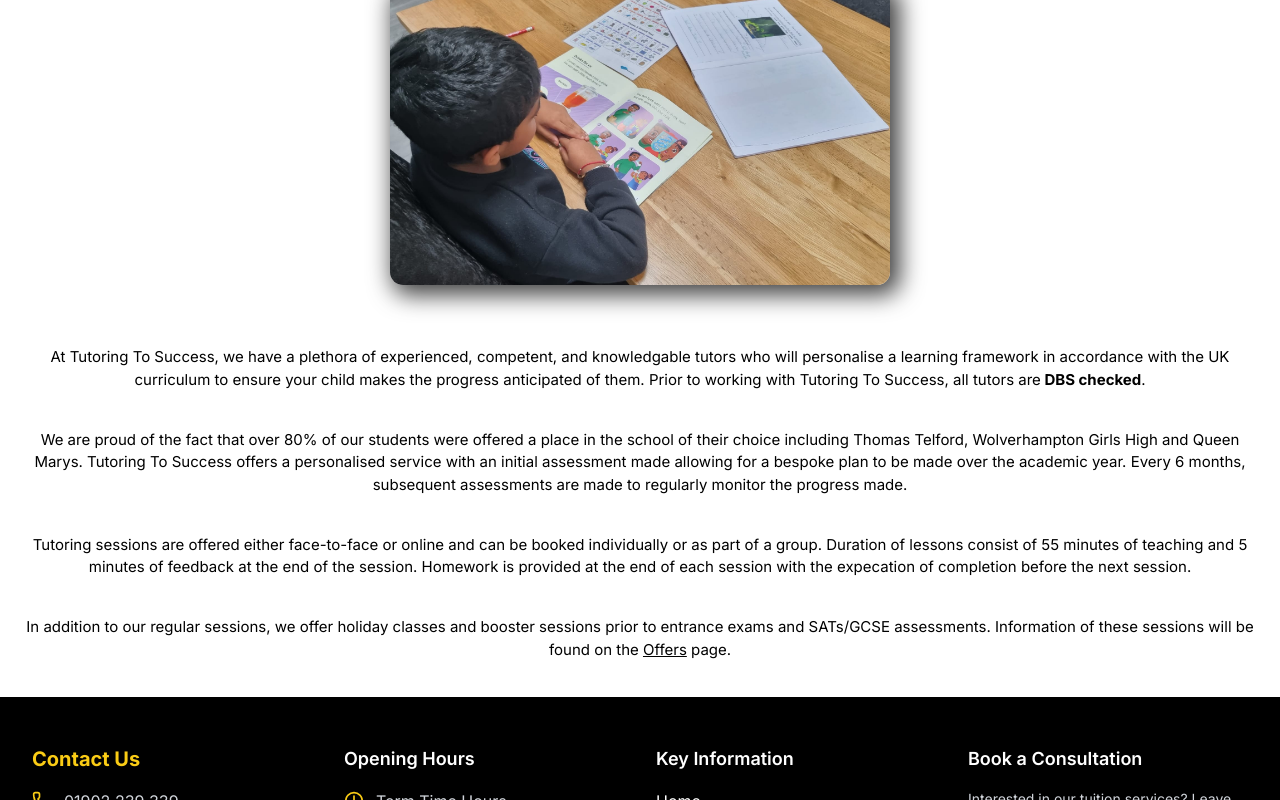
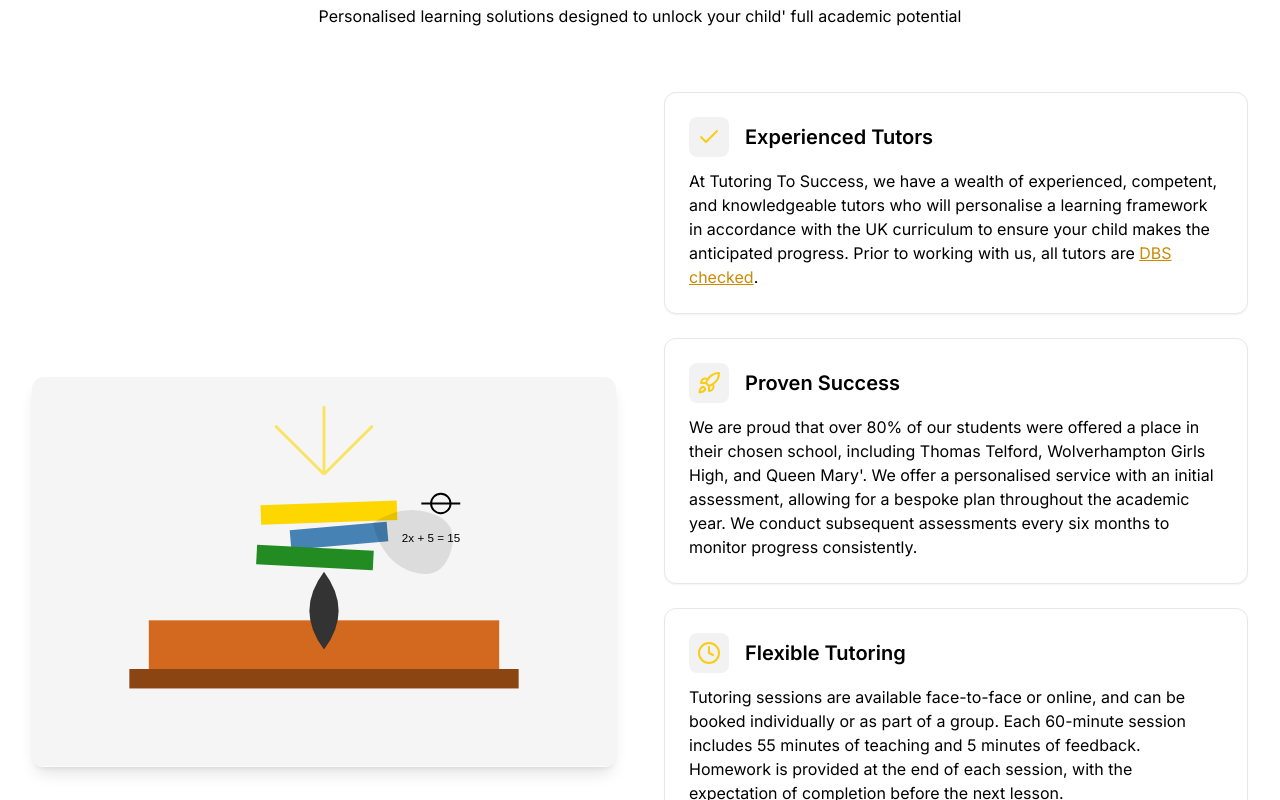
Before and after one commit to ranjsidhu/tts, a Next.js app: page /about in a window 1280 px wide. Shown: the part 220-1020 px from the top of the page. Built offline with nearby package versions, Linux system fonts and the light colour scheme.

Commit message:
feat: modernise about us page

```diff
--- a/app/about/AboutPage.tsx
+++ b/app/about/AboutPage.tsx
@@ -1,91 +1,113 @@
 "use client";
 
-import { useRouter } from "next/navigation";
-import { AppRouterInstance } from "next/dist/shared/lib/app-router-context.shared-runtime";
-import Image from "next/image";
-import j3 from "../assets/j3.jpeg";
 import Layout from "../components/layout/Layout";
-import "./about.css";
+import { BookOpen, Check, Clock, Rocket } from "lucide-react";
+import Link from "next/link";
+import AboutUsSVG from "./AboutUsSVG";
 
 export default function AboutPage() {
-  const router: AppRouterInstance = useRouter();
-
   return (
     <Layout>
-      <div className="about">
-        <br />
-        <h1 className="about-title">About Us</h1>
-        <br />
-        <div className="about-image-wrapper">
-          <Image
-            priority
-            src={j3}
-            alt="Child studying"
-            className="about-image"
-          />
+      <div className="max-w-7xl mx-auto px-4 py-12">
+        {/* Hero Section */}
+        <div className="text-center mb-16">
+          <h1 className="text-4xl md:text-5xl font-bold mb-4 text-black">
+            About Tutoring To Success
+          </h1>
+          <p className="text-grey-600 max-w-2xl mx-auto">
+            Personalised learning solutions designed to unlock your child&apos;
+            full academic potential
+          </p>
         </div>
-        <br />
 
-        <div className="about-text-items">
-          <div>
-            <p className="text-item">
-              At Tutoring To Success, we have a plethora of experienced,
-              competent, and knowledgable tutors who will personalise a learning
-              framework in accordance with the UK curriculum to ensure your
-              child makes the progress anticipated of them. Prior to working
-              with Tutoring To Success, all tutors are
-              <b>
+        {/* Content Container */}
+        <div className="grid md:grid-cols-2 gap-12 items-center">
+          {/* Image Section */}
+          <div className="rounded-xl overflow-hidden shadow-lg">
+            <AboutUsSVG />
+          </div>
+
+          {/* Text Section */}
+          <div className="space-y-6">
+            {/* Key Information Cards */}
+            <div className="bg-white rounded-xl shadow-sm border border-grey-100 p-6">
+              <div className="flex items-center gap-4 mb-3">
+                <div className="p-2 bg-black/5 rounded-lg text-yellow-400">
+                  <Check className="w-6 h-6" />
+                </div>
+                <h3 className="text-xl font-semibold">Experienced Tutors</h3>
+              </div>
+              <p className="text-grey-600">
+                At Tutoring To Success, we have a wealth of experienced,
+                competent, and knowledgeable tutors who will personalise a
+                learning framework in accordance with the UK curriculum to
+                ensure your child makes the anticipated progress. Prior to
+                working with us, all tutors are{" "}
                 <a
-                  href="https://www.mind.org.uk/information-support/legal-rights/dbs-checks-and-your-mental-health/about-dbs-checks/#:~:text=A%20DBS%20check%20is%20a,for%20Disclosure%20and%20Barring%20Service."
+                  href="https://www.gov.uk/criminal-record-checks-become-employer/criminal-record-check-referral-rates"
                   target="_blank"
+                  className="text-yellow-600 hover:text-yellow-700 underline"
                 >
-                  {" "}
                   DBS checked
                 </a>
-              </b>
                 .
               </p>
             </div>
-          <div>
-            <p className="text-item">
-              We are proud of the fact that over 80% of our students were
-              offered a place in the school of their choice including Thomas
-              Telford, Wolverhampton Girls High and Queen Marys. Tutoring To
-              Success offers a personalised service with an initial assessment
-              made allowing for a bespoke plan to be made over the academic
-              year. Every 6 months, subsequent assessments are made to regularly
-              monitor the progress made.
+
+            <div className="bg-white rounded-xl shadow-sm border border-grey-100 p-6">
+              <div className="flex items-center gap-4 mb-3">
+                <div className="p-2 bg-black/5 rounded-lg text-yellow-400">
+                  <Rocket className="w-6 h-6" />
+                </div>
+                <h3 className="text-xl font-semibold">Proven Success</h3>
+              </div>
+              <p className="text-grey-600">
+                We are proud that over 80% of our students were offered a place
+                in their chosen school, including Thomas Telford, Wolverhampton
+                Girls High, and Queen Mary&apos;. We offer a personalised
+                service with an initial assessment, allowing for a bespoke plan
+                throughout the academic year. We conduct subsequent assessments
+                every six months to monitor progress consistently.
               </p>
             </div>
-          <div>
-            <p className="text-item">
-              {" "}
-              Tutoring sessions are offered either face-to-face or online and
-              can be booked individually or as part of a group. Duration of
-              lessons consist of 55 minutes of teaching and 5 minutes of
-              feedback at the end of the session. Homework is provided at the
-              end of each session with the expecation of completion before the
-              next session.
+
+            <div className="bg-white rounded-xl shadow-sm border border-grey-100 p-6">
+              <div className="flex items-center gap-4 mb-3">
+                <div className="p-2 bg-black/5 rounded-lg text-yellow-400">
+                  <Clock className="w-6 h-6" />
+                </div>
+                <h3 className="text-xl font-semibold">Flexible Tutoring</h3>
+              </div>
+              <p className="text-grey-600">
+                Tutoring sessions are available face-to-face or online, and can
+                be booked individually or as part of a group. Each 60-minute
+                session includes 55 minutes of teaching and 5 minutes of
+                feedback. Homework is provided at the end of each session, with
+                the expectation of completion before the next lesson.
               </p>
             </div>
-          <div>
-            <p className="text-item">
-              In addition to our regular sessions, we offer holiday classes and
-              booster sessions prior to entrance exams and SATs/GCSE
-              assessments. Information of these sessions will be found on the{" "}
-              <span
-                className="text-item-link"
-                onClick={() => {
-                  router.push("/offers");
-                }}
+
+            <div className="bg-white rounded-xl shadow-sm border border-grey-100 p-6">
+              <div className="flex items-center gap-4 mb-3">
+                <div className="p-2 bg-black/5 rounded-lg text-yellow-400">
+                  <BookOpen className="w-6 h-6" />
+                </div>
+                <h3 className="text-xl font-semibold">Additional Support</h3>
+              </div>
+              <p className="text-grey-600">
+                In addition to our regular sessions, we offer holiday classes
+                and booster sessions before entrance exams and SATs/GCSE
+                assessments. Information about these special sessions can be
+                found on our{" "}
+                <Link
+                  href="/offers"
+                  className="text-yellow-600 hover:text-yellow-700 underline cursor-pointer"
                 >
                   Offers
-              </span>{" "}
+                </Link>{" "}
                 page.
               </p>
             </div>
-          <div>
-            <p className="text-item"></p>
           </div>
         </div>
       </div>
--- /dev/null
+++ b/app/about/AboutUsSVG.tsx
@@ -0,0 +1,77 @@
+export default function AboutUsSVG() {
+  return (
+    <svg xmlns="http://www.w3.org/2000/svg" viewBox="0 0 600 400" fill="none">
+      {/* Background */}
+      <rect width="600" height="400" fill="#F5F5F5" />
+
+      {/* Desk */}
+      <rect x="100" y="300" width="400" height="20" fill="#8B4513" />
+      <rect x="120" y="250" width="360" height="50" fill="#D2691E" />
+
+      {/* Book Stack */}
+      <rect
+        x="250"
+        y="180"
+        width="100"
+        height="20"
+        fill="#4682B4"
+        transform="rotate(-5)"
+      />
+      <rect
+        x="240"
+        y="160"
+        width="120"
+        height="20"
+        fill="#228B22"
+        transform="rotate(3)"
+      />
+      <rect
+        x="230"
+        y="140"
+        width="140"
+        height="20"
+        fill="#FFD700"
+        transform="rotate(-2)"
+      />
+
+      {/* Student Silhouette */}
+      <path
+        d="M300 200
+       Q330 240, 300 280
+       Q270 240, 300 200Z"
+        fill="#333333"
+      />
+
+      {/* Thought Bubble */}
+      <path
+        d="M350 150
+       Q380 130, 410 140
+       Q440 150, 430 180
+       Q420 210, 390 200
+       Q360 190, 350 150Z"
+        fill="rgba(0,0,0,0.1)"
+      />
+
+      {/* Math and Science Elements */}
+      <text x="380" y="170" fontFamily="Arial" fontSize="12" fill="#000">
+        2x + 5 = 15
+      </text>
+      <circle
+        cx="420"
+        cy="130"
+        r="10"
+        stroke="#000"
+        strokeWidth="2"
+        fill="none"
+      />
+      <path d="M400 130 L440 130" stroke="#000" strokeWidth="2" />
+
+      {/* Rays of Light/Inspiration */}
+      <g stroke="#FFD700" strokeWidth="3" opacity="0.6">
+        <line x1="300" y1="100" x2="250" y2="50" />
+        <line x1="300" y1="100" x2="350" y2="50" />
+        <line x1="300" y1="100" x2="300" y2="30" />
+      </g>
+    </svg>
+  );
+}
--- a/app/about/about.css
+++ /dev/null
@@ -1,72 +0,0 @@
-.about {
-  display: flex;
-  flex-direction: column;
-  align-items: center;
-  justify-content: center;
-  width: 100%;
-}
-
-.about-title {
-  font-size: 30px;
-  font-weight: 500;
-}
-
-.about-image-wrapper {
-  display: flex;
-  justify-content: center;
-  align-items: center;
-}
-
-.about-image {
-  height: 300px;
-  width: auto;
-  border-radius: 13px;
-  box-shadow: 6px 6px 23px 4px rgba(0, 0, 0, 0.75);
-  -webkit-box-shadow: 6px 6px 23px 4px rgba(0, 0, 0, 0.75);
-  -moz-box-shadow: 6px 6px 23px 4px rgba(0, 0, 0, 0.75);
-}
-
-.about-text-items {
-  display: flex;
-  flex-direction: column;
-  align-items: center;
-  justify-content: center;
-}
-
-.text-item {
-  margin-top: 3%;
-  font-size: 15px;
-  text-align: center;
-}
-
-.text-item-link {
-  text-decoration: underline;
-}
-
-.text-item-link:hover {
-  cursor: pointer;
-}
-
-@media (max-width: 450px) {
-  .about-image {
-    height: 300px;
-    width: 375px;
-  }
-  .about-image-wrapper {
-    margin-top: 3vh;
-  }
-}
-
-@media (max-width: 390px) {
-  .about-image {
-    height: 300px;
-    width: 340px;
-  }
-}
-
-@media (max-width: 360px) {
-  .about-image {
-    height: 280px;
-    width: 320px;
-  }
-}
```
Lines whose indentation alone changed are shown as unchanged.
